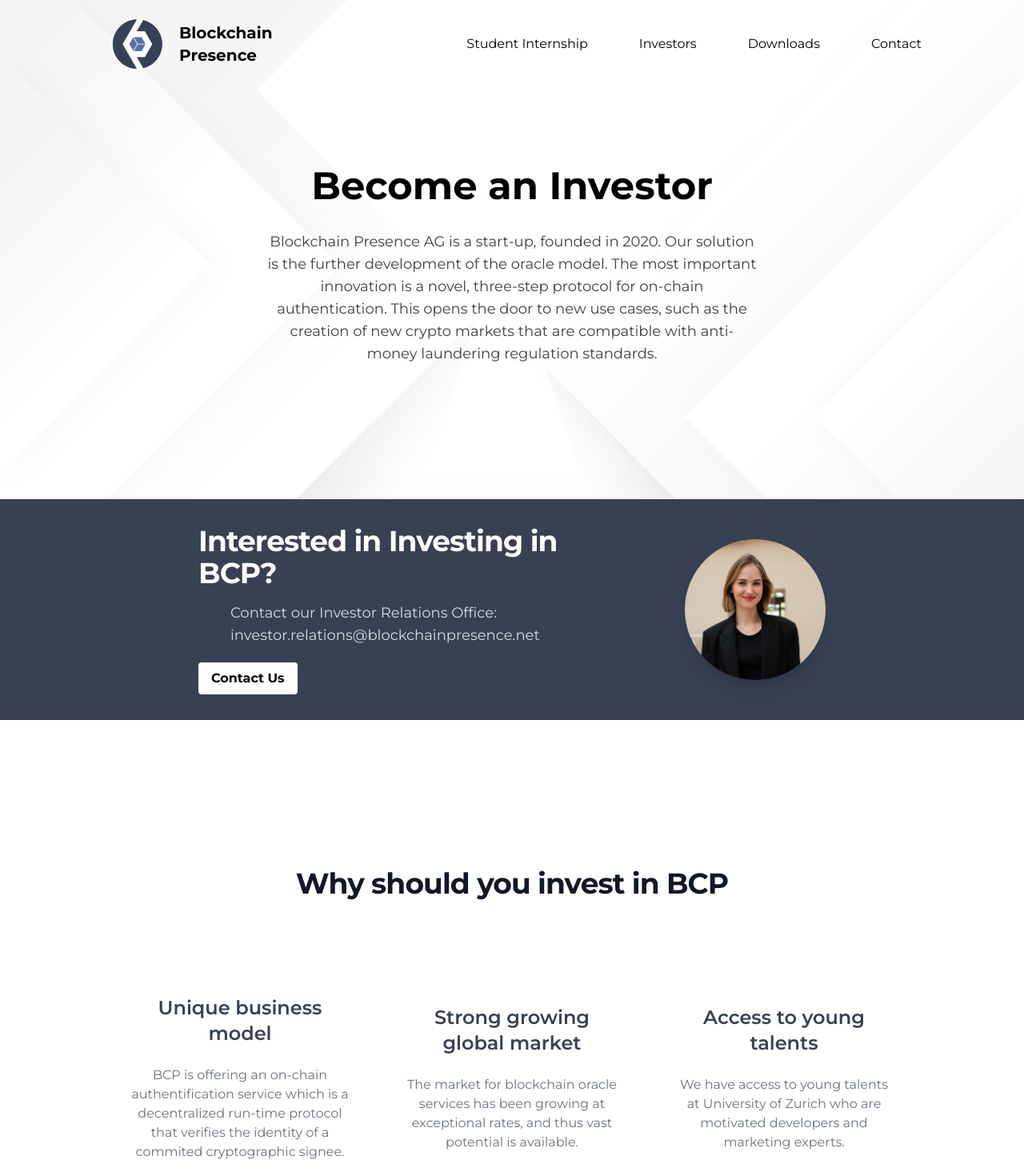
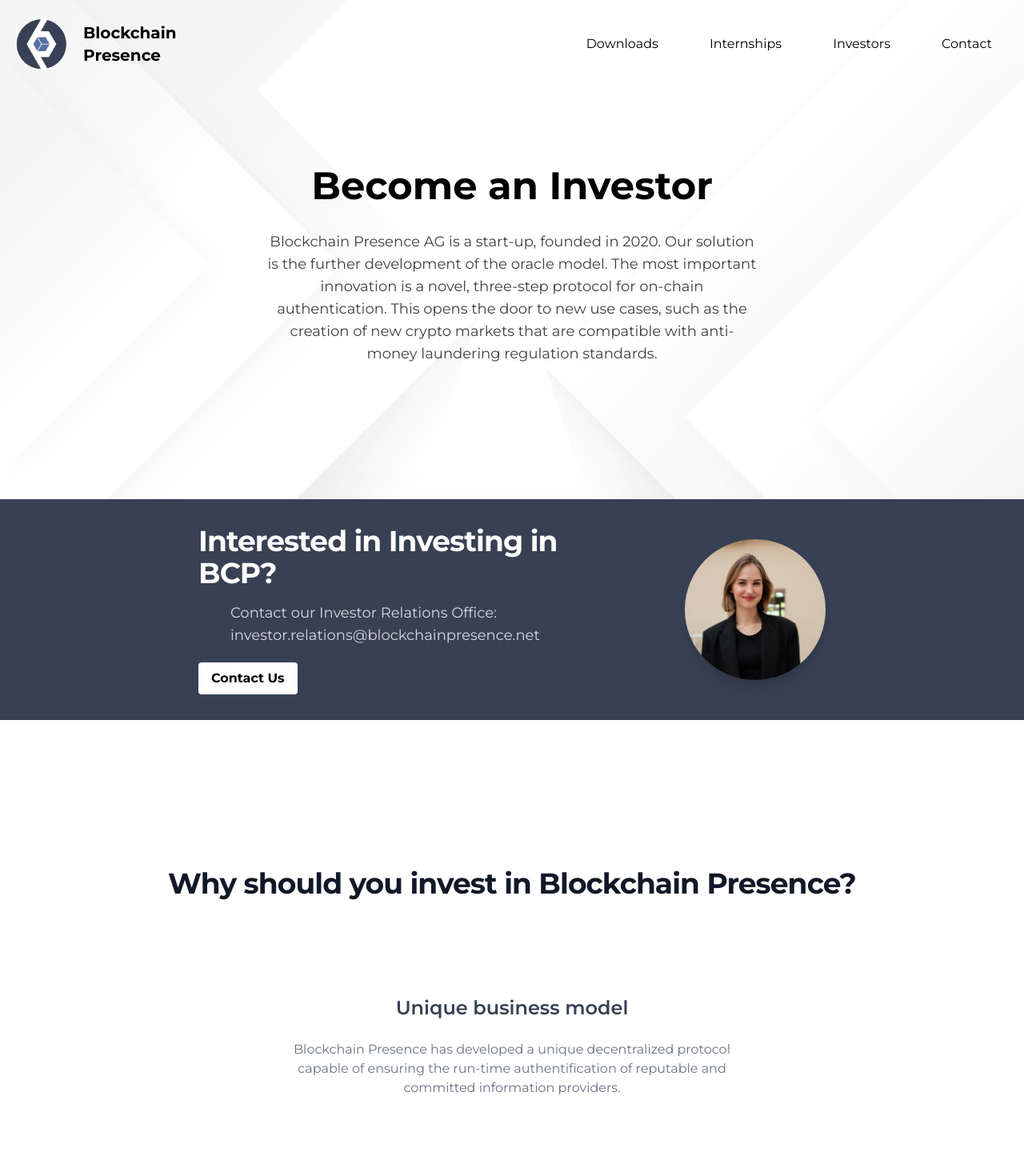
Before and after one commit to migub/BCP-Website-Next, a Next.js app: page /investors in a window 1280 px wide. Shown: the top 1470 px of the page at 80% size. Built offline with nearby package versions, Linux system fonts and the light colour scheme.

Commit message:
christian feedback implementation

```diff
--- a/components/Layout/Navbar.js
+++ b/components/Layout/Navbar.js
@@ -49,7 +49,7 @@
   return (
     <>
       <div
-        className={`fixed z-20 flex items-center justify-between w-full p-2 ${navBackground}   xl:px-[10%] 2xl:px-[20%] md:h-[110px]`}
+        className={`fixed z-20 flex items-center justify-between w-full p-2 ${navBackground} md:h-[110px]`}
       >
         <div
           onClick={() => router.push("/")}
@@ -87,7 +87,7 @@
             )}
           </div>
         </div>
-        <div className="hidden space-x-16 whitespace-nowrap sm:flex ">
+        <div className="hidden pr-8 space-x-16 whitespace-nowrap sm:flex ">
           <div
             onClick={() => router.push(props.link1)}
             className="flex items-center space-x-2 cursor-pointer hover:text-gray-200"
--- a/components/sections/home/Feature.js
+++ b/components/sections/home/Feature.js
@@ -12,7 +12,9 @@
       <h3 className="py-4 text-2xl font-semibold text-gray-700 sm:text-2xl">
         {props.title}
       </h3>
-      <p className="py-4 pt-2 text-gray-500 text-md">{props.description}</p>
+      <p className="py-4 pt-2 text-gray-500 min-h-[200px]  text-md">
+        {props.description}
+      </p>
     </div>
   );
 };
--- a/components/sections/home/HowDoesItWork.js
+++ b/components/sections/home/HowDoesItWork.js
@@ -14,7 +14,7 @@
             {props.subTitle}
           </p>
         </div>
-        <div className="relative flex items-center justify-center w-4/5 md:w-3/5 m-auto  md:mt-24 h-[300px]">
+        <div className="relative flex mb-32 items-center justify-center w-4/5 md:w-3/5 m-auto  md:mt-24 h-[300px]">
           <Image
             src="/img/senderreceiver.png"
             layout="fill"
@@ -22,29 +22,6 @@
             objectFit="contain"
           />
         </div>
-        <div className="items-center justify-center md:flex">
-          <div className="relative m-auto md:flex items-center justify-center w-4/5 md:w-1/2  md:my-24 h-[500px]">
-            <Image
-              className="w-1/2 m-auto "
-              src="/img/usecases.png"
-              layout="fill"
-              alt=""
-              objectFit="contain"
-            />
-          </div>
-          <div className="flex flex-col items-center justify-center pb-20 md:w-1/3 md:space-y-20">
-            <h1 className="pt-24 pb-10 text-3xl font-bold text-center text-gray-800 md:pb-0 sm:text-center sm:text-4xl">
-              There are various use cases for the BCP oracle
-            </h1>
-            <Button
-              onClick={() => {
-                router.push("/downloads");
-              }}
-            >
-              Learn More
-            </Button>
-          </div>
-        </div>
       </div>
     </>
   );
--- a/components/sections/home/Numbers.js
+++ b/components/sections/home/Numbers.js
@@ -8,28 +8,31 @@
         animateOnce
         animateIn="animate__fadeInRight"
       >
-        <div className="flex flex-col items-center justify-center w-1/3 h-full pt-1 sm:w-52 ">
+        <div className="flex flex-col items-center justify-center w-1/3 sm:w-72">
           <div className="text-3xl font-bold text-center text-white sm:text-4xl">
-            #1
+            9
           </div>
-          <div className="pt-3 text-[9px] text-center text-white sm:text-sm">
-            University for Blockchain research in Europe
+          <div className="pt-3 text-xs text-center text-white sm:text-sm">
+            Co-Founder
           </div>
         </div>
-        <div className="flex flex-col items-center justify-center w-1/3 h-fullsm:w-52 ">
+        <div className="flex flex-col items-center justify-center w-1/3 h-full ">
           <div className="text-3xl font-bold text-center text-white sm:text-4xl">
-            60+
+            30+
           </div>
           <div className="pt-3 text-xs text-center text-white sm:text-sm">
             Students
           </div>
         </div>
-        <div className="flex flex-col items-center justify-center w-1/3 h-full sm:w-52 ">
+        <div className="flex flex-col items-center justify-center w-1/3 h-full pt-1 sm:w-72">
           <div className="text-3xl font-bold text-center text-white sm:text-4xl">
-            7
+            #4
           </div>
-          <div className="pt-3 text-xs text-center text-white sm:text-sm">
-            Co-Founders
+          <div className="pt-3 text-[8px] text-center text-white sm:text-sm">
+            Global Blockchain University Ranking
+            <div className="text-[8px] sm:text-[9px]">
+              (Coindesk, October 2021)
+            </div>
           </div>
         </div>
       </AnimationOnScroll>
--- a/components/sections/home/WhyBCP.js
+++ b/components/sections/home/WhyBCP.js
@@ -9,7 +9,7 @@
       >
         <div className="">
           <h1 className="text-3xl font-bold text-center text-gray-800 sm:text-center sm:text-4xl">
-            Why Blockchain Presence?
+            What makes Blockchain Presence special?
           </h1>
           <div className="flex-wrap items-center justify-center gap-8 mt-10 text-center sm:flex">
             <Feature
--- a/components/sections/investors/Reason.js
+++ b/components/sections/investors/Reason.js
@@ -1,18 +1,20 @@
 const Reason = (props) => {
   return (
-    <div className="w-full p-8 md:w-1/2 lg:w-1/3 ">
-      <div className="flex items-center h-16 mb-6 font-semibold">
-        <div>
-          {/* <div
-            style={{ color: "white" }}
-            className="flex mr-4 items-center  justify-center h-12 w-12 rounded-md bg-[#383f56] text-2xl text-white"
-          >
-            {props.icon}
-          </div> */}
-        </div>
-        <div className="text-xl font-bold ">{props.title}</div>
+    <div className="w-full px-4 py-4 mt-6 bg-white sm:w-1/2 2xl:w-[30%]">
+      <div className="flex-shrink-0">
+        {/* <div
+          style={{ color: "white" }}
+          className="flex items-center mx-auto justify-center h-12 w-12 rounded-md bg-[#383f56] text-2xl text-white"
+        >
+          {props.icon}
+        </div> */}
       </div>
-      <p className="text-black text-md">{props.description}</p>
+      <h3 className="flex items-center justify-center py-4 text-2xl font-semibold text-gray-700 sm:text-2xl">
+        {props.title}
+      </h3>
+      <p className="py-4 pt-2 text-gray-500 2xl:min-h-[200px] text-md">
+        {props.description}
+      </p>
     </div>
   );
 };
--- a/components/sections/investors/WhyYouShouldInvest.js
+++ b/components/sections/investors/WhyYouShouldInvest.js
@@ -1,7 +1,5 @@
-import { GiReceiveMoney } from "react-icons/gi";
-import Feature from "../home/Feature";
+import Reason from "./Reason";
 
-import Reason from "./Reason";
 const WhyYouShouldInvest = (props) => {
   return (
     <>
@@ -12,17 +10,17 @@
           </p>
         </div>
         <div className="flex-wrap items-center justify-center gap-8 text-center sm:flex">
-          <Feature
+          <Reason
             title={props.itemOneTitle}
             description={props.itemOneDescription}
             icon={props.itemOneIcon}
           />
-          <Feature
+          <Reason
             title={props.itemTwoTitle}
             description={props.itemTwoDescription}
             icon={props.itemTwoIcon}
           />
-          <Feature
+          <Reason
             title={props.itemThreeTitle}
             description={props.itemThreeDescription}
             icon={props.itemThreeIcon}
--- a/pages/_app.js
+++ b/pages/_app.js
@@ -8,12 +8,12 @@
     <>
       <div className="font-montserrat">
         <Navbar
-          title1="Student Internship"
-          link1="/student-internship"
-          title2="Investors"
-          link2="/investors"
-          title3="Downloads"
-          link3="/downloads"
+          title2="Internships"
+          link2="/internships"
+          title3="Investors"
+          link3="/investors"
+          title1="Downloads"
+          link1="/downloads"
           title4="Contact"
           link4="/contact"
         />
--- a/pages/investors.js
+++ b/pages/investors.js
@@ -27,18 +27,18 @@
           buttonTitle="Contact Us"
         />
         <WhyYouShouldInvest
-          title="Why should you invest in BCP"
+          title="Why should you invest in Blockchain Presence?"
           // First point
           itemOneTitle="Unique business model"
-          itemOneDescription="BCP is offering an on-chain authentification service which is a decentralized run-time protocol that verifies the identity of a commited cryptographic signee."
+          itemOneDescription="Blockchain Presence has developed a unique decentralized protocol capable of ensuring the run-time authentification of reputable and committed information providers."
           itemOneIcon={<IoEarthSharp />}
           // Second Point
-          itemTwoTitle="Strong growing global market"
-          itemTwoDescription="The market for blockchain oracle services has been growing at exceptional rates, and thus vast potential is available."
+          itemTwoTitle="Strongly growing global market"
+          itemTwoDescription="The global market for blockchain oracle services has been growing at exceptional rates over the last five years. There is vast potential for further growth."
           itemTwoIcon={<IoTrendingUpSharp />}
           // Third Point
-          itemThreeTitle="Access to young talents"
-          itemThreeDescription="We have access to young talents at University of Zurich who are motivated developers and marketing experts."
+          itemThreeTitle="Access to young talent"
+          itemThreeDescription="The collaboration with the University of Zurich provides us with privileged access to young talent from all disciplines, including management, banking & finance, business informatics, and economics."
           itemThreeIcon={<IoSchoolSharp />}
         />
         {/* <Roadmap /> */}
```
Also changed, not shown: components/sections/home/Timeline.js (+41 -20 lines), pages/index.js (+6 -13 lines), pages/ineternships.js (renamed from pages/student-internship.js).
